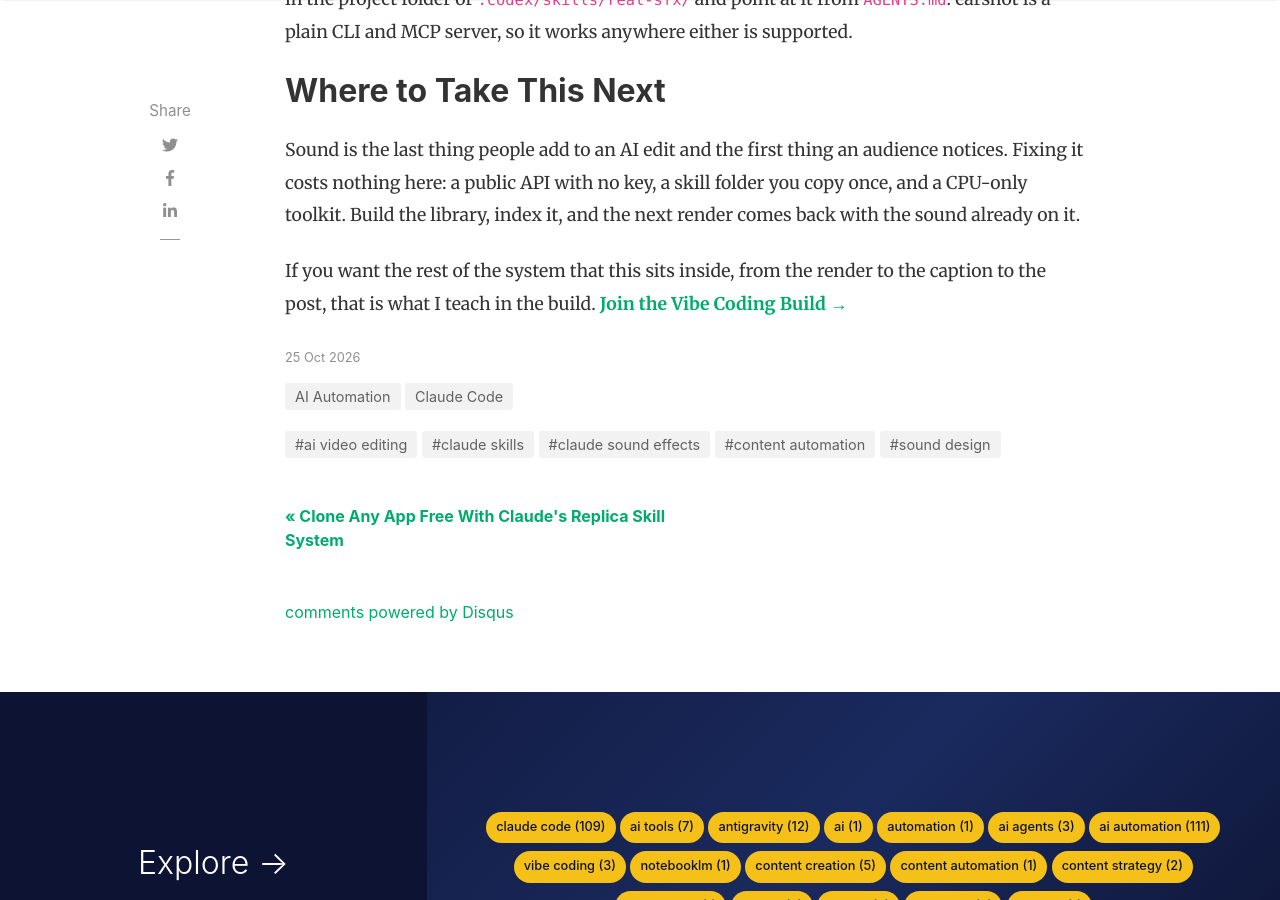
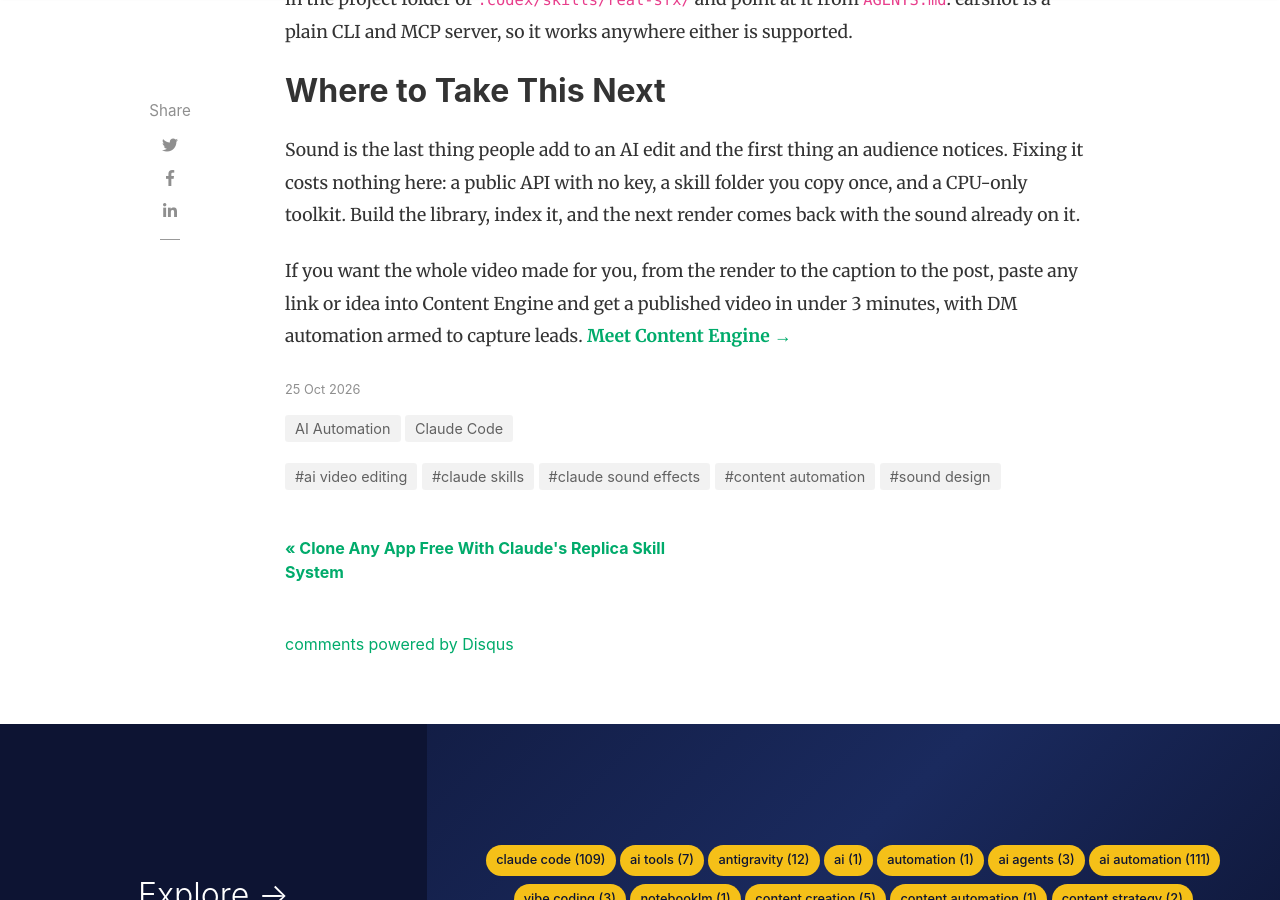
Before and after one commit to nessalazne/nessalazne.github.io, a Jekyll site: the page built from _posts/2026-10-25-claude-sound-effects-3-free-tools.md, in a window 1280 px wide and 900 px high, scrolled down 6414 px. Built offline with Jekyll 4.4.1, drawn with Linux system fonts in a browser that asks for light colours; nearby versions of some CDN libraries; comment, search, counter and statistics services are not loaded.

Commit message:
Update: Claude Sound Effects post CTA points to Content Engine

```diff
--- a/_posts/2026-10-25-claude-sound-effects-3-free-tools.md
+++ b/_posts/2026-10-25-claude-sound-effects-3-free-tools.md
@@ -132,7 +132,7 @@ Yes, with one change. real-sfx is distributed as a Claude Code skill folder, so
 
 Sound is the last thing people add to an AI edit and the first thing an audience notices. Fixing it costs nothing here: a public API with no key, a skill folder you copy once, and a CPU-only toolkit. Build the library, index it, and the next render comes back with the sound already on it.
 
-If you want the rest of the system that this sits inside, from the render to the caption to the post, that is what I teach in the build. **[Join the Vibe Coding Build →](https://hub.digicuratoragency.com/about)**
+If you want the whole video made for you, from the render to the caption to the post, paste any link or idea into Content Engine and get a published video in under 3 minutes, with DM automation armed to capture leads. **[Meet Content Engine →](https://builds.digicuratoragency.com/content-engine/)**
 
 <script type="application/ld+json">
 {
```
